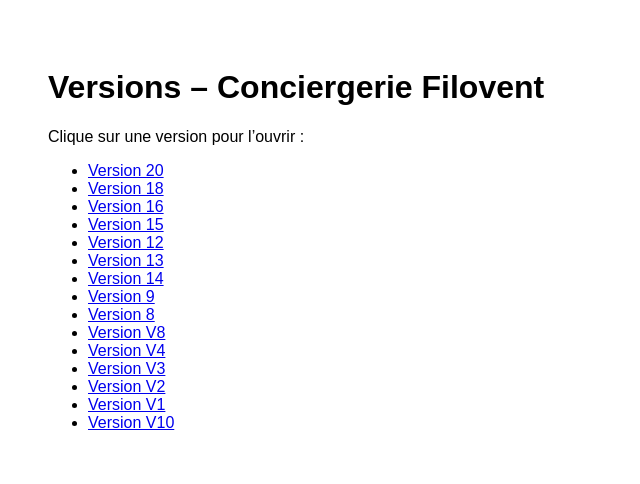
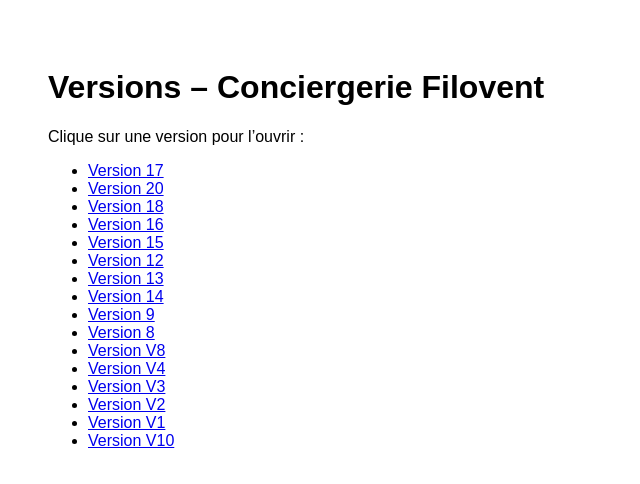
Before and after one commit to manongarnierfilovent-cell/Qui-sommes-nous-Conciergerie, a plain HTML site: page index.html in a window 1280 px wide. Shown: the whole page, without its empty margins (0-640 px from the left). Drawn offline with Linux system fonts and the light colour scheme.

Commit message:
Update index.html

```diff
--- a/index.html
+++ b/index.html
@@ -11,6 +11,7 @@
 <p>Clique sur une version pour l’ouvrir :</p>
 
 <ul>
+  <li><a href="conciergerie-filovent-v21.html">Version 17</a></li>
   <li><a href="conciergerie-filovent-v20.html">Version 20</a></li>
   <li><a href="conciergerie-filovent-v18.html">Version 18</a></li>
   <li><a href="conciergerie-filovent-v16.html">Version 16</a></li>
```
